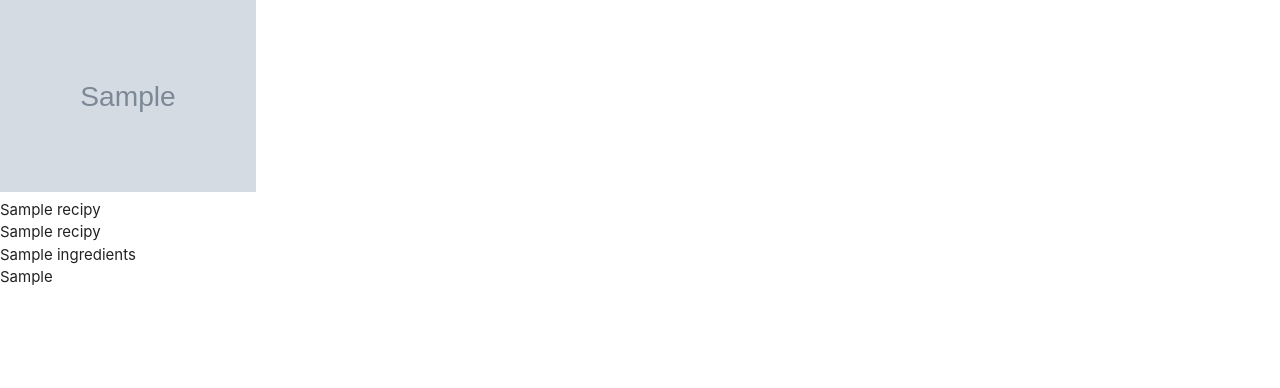
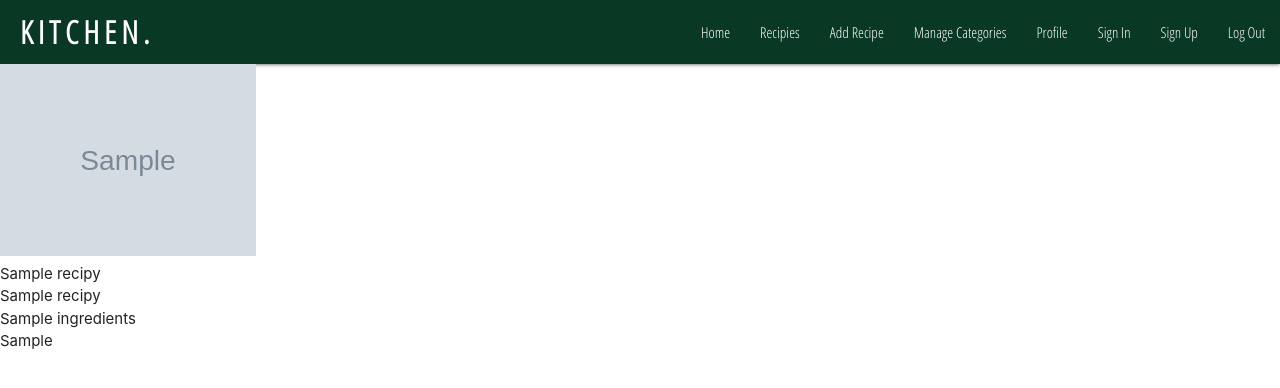
Before and after one commit to Code-Institute-Submissions/Kitchen, a Flask app: page / in a window 1280 px wide. Shown: the top 388 px of the page. Run offline with Flask 2, Linux system fonts and the light colour scheme; grey boxes marked "Sample" are stand-in pictures; a database or web service that is not in the repository returns one stand-in record (values such as "Sample title"); some libraries are stand-ins or nearby versions.

Commit message:
Add navbar and sidenav

```diff
--- a/static/css/style.css
+++ b/static/css/style.css
@@ -0,0 +1,18 @@
+/* fonts ---------------------------------------- */
+@import url('https://fonts.googleapis.com/css2?family=Open+Sans+Condensed:wght@300&display=swap');
+
+.open-sans {
+    font-family: "Open Sans Condensed",  sans-serif;
+}
+
+.logo-text {
+    margin-left: 20px;
+    font-weight: bold;
+    letter-spacing: 5px;
+    text-transform: uppercase;
+}
+
+/* navbar ---------------------------------------- */
+.nav-extended {
+    background-color: #093824;
+}
--- a/static/js/script.js
+++ b/static/js/script.js
@@ -0,0 +1,4 @@
+
+$(document).ready(function(){
+    $('.sidenav').sidenav();
+});
--- a/templates/base.html
+++ b/templates/base.html
@@ -15,12 +15,43 @@
 </head>
 <body>
 
+    <header>
+        <!-- navbar -->
+        <nav class="nav-extended">
+            <div class="nav-wrapper">
+            <a href="{{ url_for('get_recipies') }}" class="brand-logo open-sans logo-text">Kitchen.</a>
+            <a href="#" data-target="mobile-demo" class="sidenav-trigger"><i class="fas fa-bars"></i></a>
+            <ul class="right hide-on-med-and-down open-sans">
+                <li><a href="{{ url_for('get_recipies') }}">Home</a></li>
+                <li><a href="#">Recipies</a></li>
+                <li><a href="#">Add Recipe</a></li>
+                <li><a href="#">Manage Categories</a></li>
+                <li><a href="#">Profile</a></li>
+                <li><a href="#">Sign In</a></li>
+                <li><a href="#">Sign Up</a></li>
+                <li><a href="#">Log Out</a></li>
+            </ul>
+            </div>
+        </nav>
+        <!-- navbar collapsed -->
+        <ul class="sidenav open-sans" id="mobile-demo">
+            <li><a href="{{ url_for('get_recipies') }}">Home</a></li>
+                <li><a href="#">Recipies</a></li>
+                <li><a href="#">Add Recipe</a></li>
+                <li><a href="#">Manage Categories</a></li>
+                <li><a href="#">Profile</a></li>
+                <li><a href="#">Sign In</a></li>
+                <li><a href="#">Sign Up</a></li>
+                <li><a href="#">Log Out</a></li>
+        </ul>
+    </header>
+
     {% block content %}
     {% endblock %}
 
     <!-- scripts -->
-    <script src="http://code.jquery.com/jquery-3.5.1.min.js"
-        integrity="sha256-9/aliU8dGd2tb6OSsuzixeV4y/faTqgFtohetphbbj0=" crossorigin="anonymous"></script>
+    <script src="https://code.jquery.com/jquery-3.5.1.slim.min.js"
+            integrity="sha384-DfXdz2htPH0lsSSs5nCTpuj/zy4C+OGpamoFVy38MVBnE+IbbVYUew+OrCXaRkfj" crossorigin="anonymous"></script>
     <script src="https://cdnjs.cloudflare.com/ajax/libs/materialize/1.0.0/js/materialize.min.js"></script>
     <script src="{{ url_for('static', filename='js/script.js') }}"></script>
 
```
